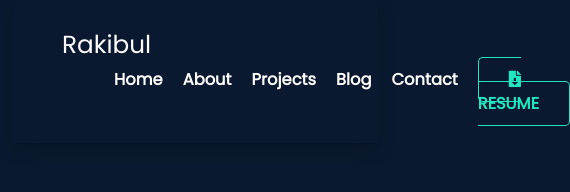
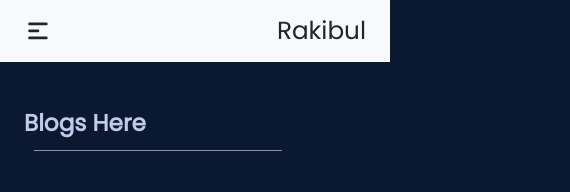
Before and after one commit to RHsanto/RH-portfolio, a React (Create React App) app: page /blog in a window 390 px wide. Shown: the top 192 px of the page, 570 px wide, since content can reach past the window. Built offline with nearby package versions, Linux system fonts and the light colour scheme.

Commit message:
add all projects

```diff
--- a/src/components/Home/Home.css
+++ b/src/components/Home/Home.css
@@ -100,3 +100,16 @@ padding-left: 20px;
   transform: translateY(-7px);
   margin: 0 10px;
 }
+
+/* Extra small devices (phones, 600px and down) */
+@media only screen and (max-width: 600px) {
+
+
+  .my-container{
+    margin-left: 0px;
+
+}
+.projects img{
+  width: 200px;
+}
+}
--- a/src/components/Home/Navbar.js
+++ b/src/components/Home/Navbar.js
@@ -1,12 +1,14 @@
 /* eslint-disable react/jsx-no-target-blank */
 import React from 'react';
-import { NavLink } from 'react-router-dom';
-
+import { Link, NavLink } from 'react-router-dom';
+import { HiMenuAlt1 } from "react-icons/hi";
+import { FaUserCircle } from "react-icons/fa";
 const Navbar = () => {
   return (
     <div>
      <div className="navigation">
-     <div className="container-fluid">
+     <div className="container-fluid px-0">
+       <div className="d-none d-lg-block ">
        <div className=" d-flex justify-content-between items-center nav shadow">
         <NavLink to='/home'>
         <div className="logo"><h2>Rakibul</h2></div>
@@ -36,6 +38,44 @@ const Navbar = () => {
 
          </div>
        </div>
+       </div>
+
+         {/* mobile device menu */}
+      <div className='d-block d-lg-none'>
+       <div className="d-flex justify-content-between align-items-center
+        py-2 bg-light text-dark px-4">
+       <a className="text-dark" data-bs-toggle="offcanvas"
+       href="#offcanvasExample" role="button" aria-controls="offcanvasExample">
+       <HiMenuAlt1 className='fs-1 '/>
+       </a>
+       <h2 className='pt-2'>  <span className='sub-title'>R</span>
+       <span className="learn">akibul</span></h2>
+
+       </div>
+      <div className="offcanvas offcanvas-start text-dark"
+      tabIndex="-1" id="offcanvasExample" aria-labelledby="offcanvasExampleLabel">
+      <div className="offcanvas-header">
+      <h3 className="offcanvas-title" id="offcanvasExampleLabel">
+      <span className='sub-title'>E</span>
+      <span className="learn">-learning</span> </h3>
+     <button type="button"
+     className="btn-close text-reset"
+      data-bs-dismiss="offcanvas" aria-label="Close"></button>
+    </div>
+     <div className="offcanvas-body">
+
+    <div className="mb-menu">
+
+<li> <Link to='/'>Home</Link></li>
+<li> <Link to='/reviews'>Reviews</Link></li>
+<li> <Link to='/instructor'>Expert Instructor</Link></li>
+ <li>  <Link to='/popular-course'>Popular Courses</Link></li>
+ <li><Link to='/news-blogs'> Blogs</Link></li>
+
+ </div>
+</div>
+</div>
+       </div>
      </div>
    </div>
     </div>
```
Also changed, not shown: src/App.css (line endings or trailing spaces).
